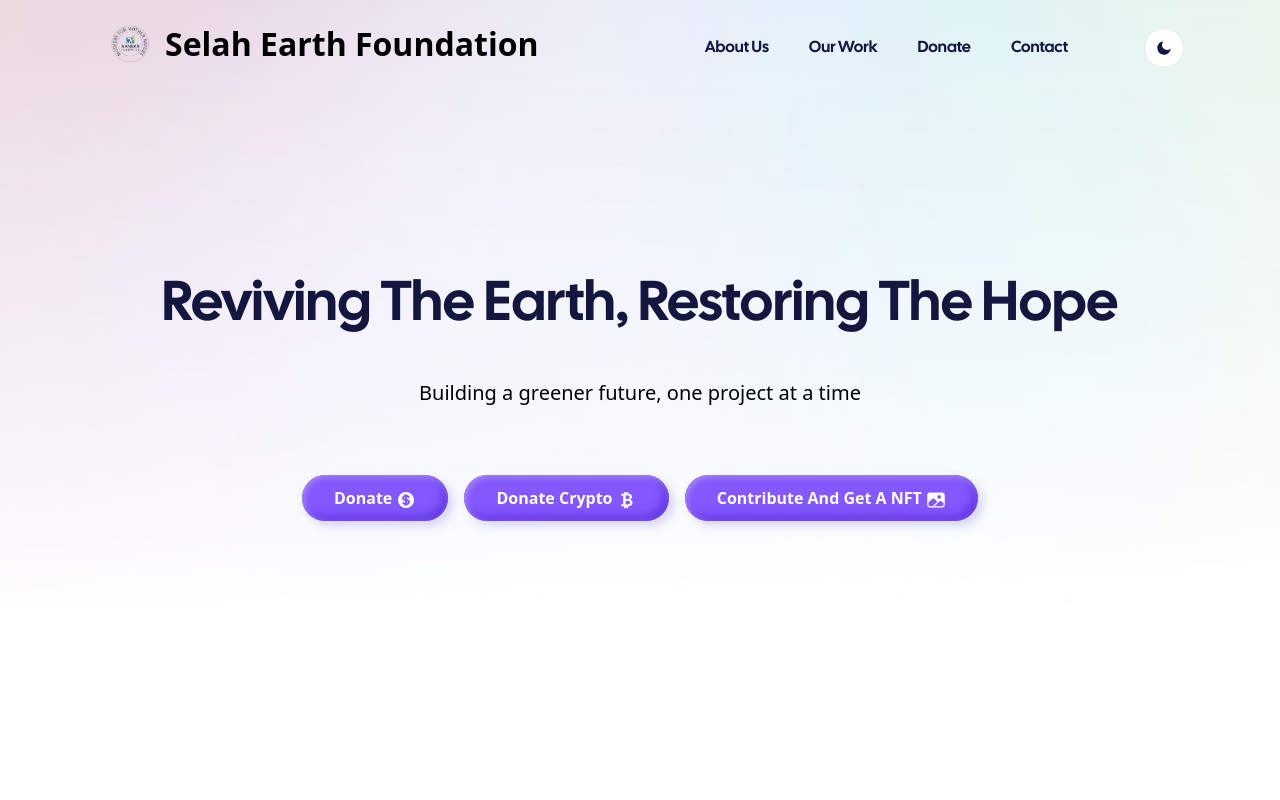
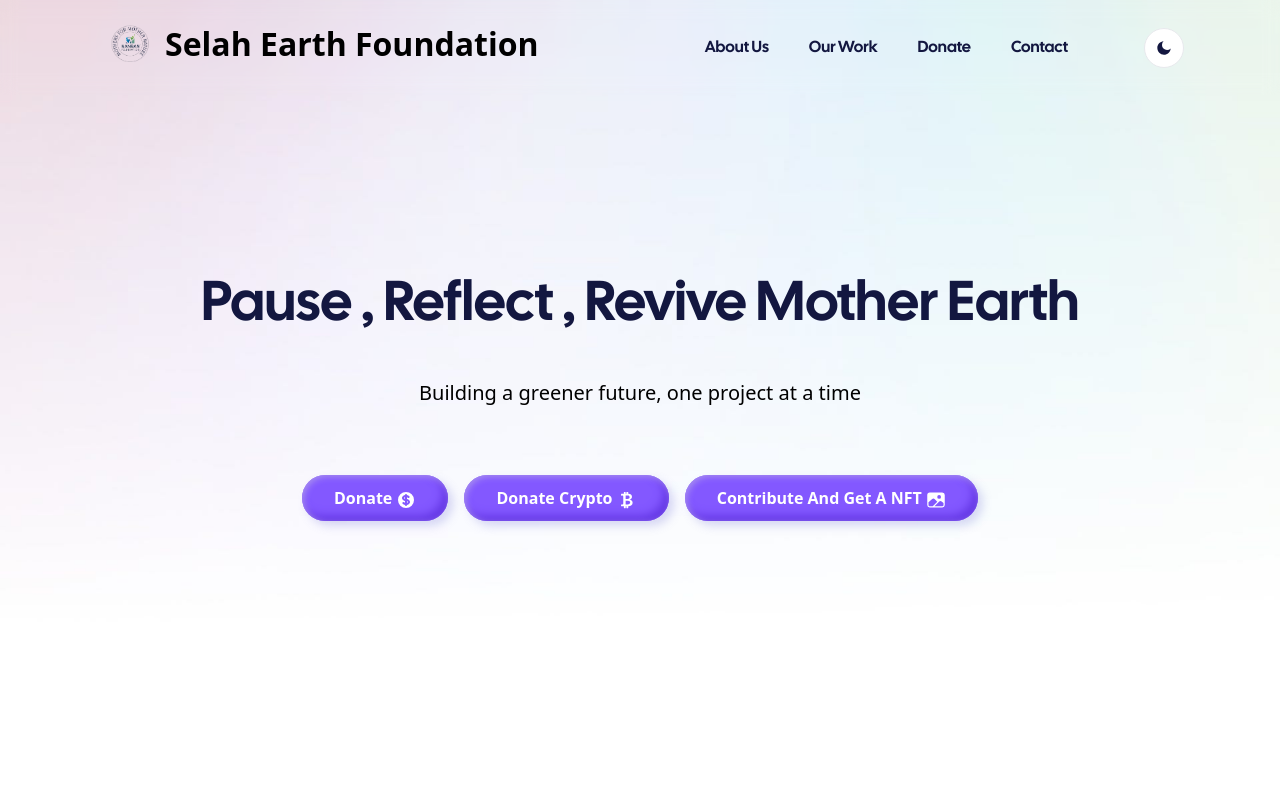
Before and after one commit to skdonepudi/nanban-website, a Next.js app: page / in a window 1280 px wide. Shown: the top 800 px of the page. Built offline with nearby package versions, Linux system fonts and the light colour scheme.

Commit message:
tag line changed

```diff
--- a/components/hero/index.jsx
+++ b/components/hero/index.jsx
@@ -26,7 +26,7 @@
         <div className="container flex flex-col justify-between mt-12">
           <div className="py-24 text-center">
             <h1 className="text-jacarta-700 font-display mb-10 text-5xl dark:text-white lg:text-2xl xl:text-6xl">
-              Reviving the earth, restoring the hope
+              Pause , Reflect , Revive Mother Earth
             </h1>
             <p className="dark:text-jacarta-200 mb-10 text-lg normal-case">
               Building a greener future, one project at a time
```
